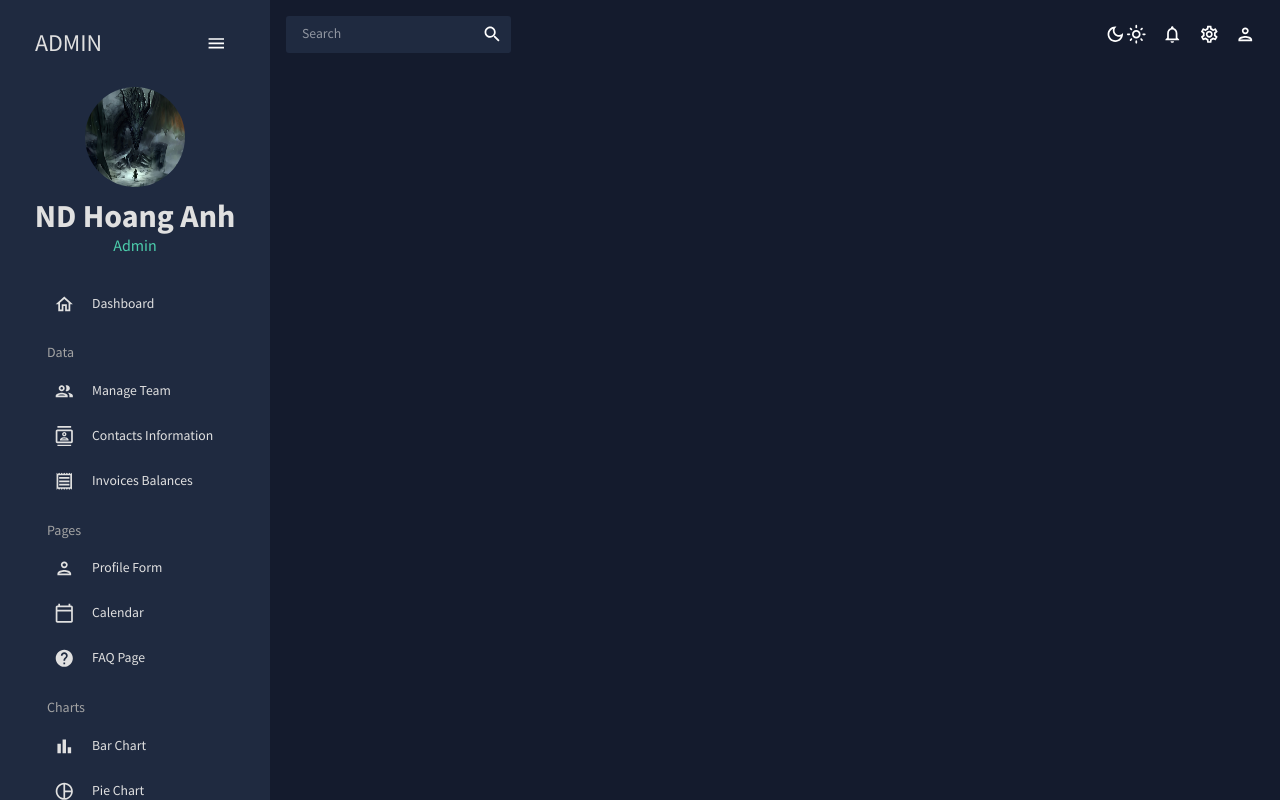
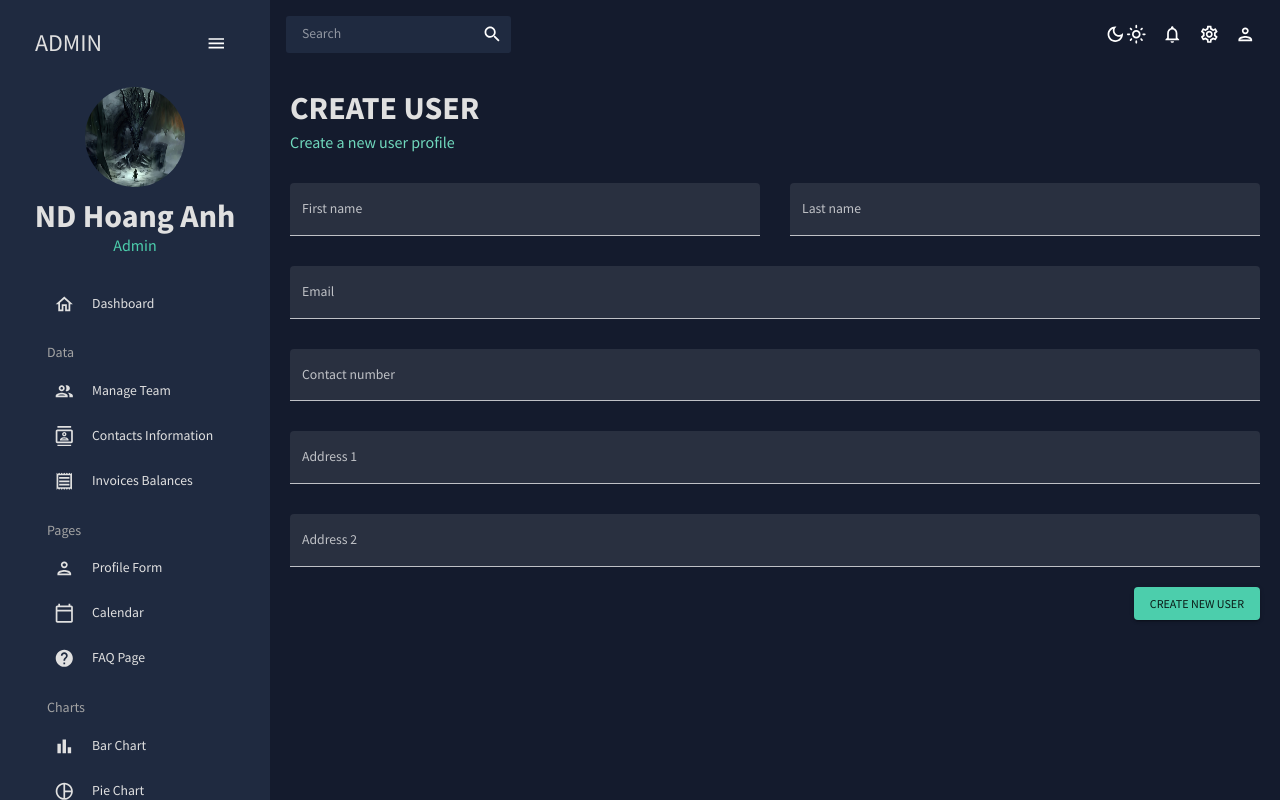
Before and after one commit to NDHoangAnh/React-Admin-Dashboard, a React (Create React App) app: page /form in a window 1280 px wide. Built offline with nearby package versions, Linux system fonts and the light colour scheme.

Commit message:
profile form

```diff
--- a/src/App.js
+++ b/src/App.js
@@ -8,8 +8,8 @@
 import Team from "./scenes/team";
 import Contacts from "./scenes/contacts";
 import Invoices from "./scenes/invoices";
+import Form from "./scenes/form";
 // import Bar from "./scenes/bar";
-// import Form from "./scenes/form";
 // import Line from "./scenes/line";
 // import Pie from "./scenes/pie";
 // import FAQ from "./scenes/faq";
@@ -34,8 +34,8 @@
               <Route path="/team" element={<Team />}></Route>
               <Route path="/contacts" element={<Contacts />}></Route>
               <Route path="/invoices" element={<Invoices />}></Route>
+              <Route path="/form" element={<Form />}></Route>
               {/* <Route path="/bar" element={<Bar />}></Route> */}
-              {/* <Route path="/form" element={<Form />}></Route> */}
               {/* <Route path="/line" element={<Line />}></Route> */}
               {/* <Route path="/pie" element={<Pie />}></Route> */}
               {/* <Route path="/faq" element={<FAQ />}></Route> */}
--- /dev/null
+++ b/src/scenes/form/index.jsx
@@ -0,0 +1,148 @@
+import { Box, Button, TextField } from "@mui/material";
+import { Formik } from "formik";
+import * as yup from 'yup';
+import useMediaQuery from "@mui/material/useMediaQuery";
+import Header from '../../components/Header';
+
+const initialValues = {
+    firstName: '',
+    lastName: '',
+    email: '',
+    contact: '',
+    address1: '',
+    address2: ''
+}
+
+const phoneRegExp = /^((\+[1-9]{1,4}[ -]?)|(\([0-9]{2,3}\)[ -]?)|([0-9]{2,4})[ -]?)*?[0-9]{3,4}[ -]?[0-9]{3,4}$/;
+
+const userSchema = yup.object().shape({
+    firstName: yup.string().required('required'),
+    lastName: yup.string().required('required'),
+    email: yup.string().email('Invalid email').required('required'),
+    contact: yup.string().matches(phoneRegExp, 'Phone number is not valid').required('required'),
+    address1: yup.string().required('required'),
+    address2: yup.string()
+})
+
+const Form = () => {
+    const isNonMobile = useMediaQuery('(min-width: 600px');
+    const handleFormSubmit = (values) => {
+        console.log(values);
+    }
+
+    return (
+        <Box m='20px'>
+            <Header title={'CREATE USER'} subtitle='Create a new user profile' />
+            <Formik
+                onSubmit={handleFormSubmit}
+                initialValues={initialValues}
+                validationSchema={userSchema}
+            >
+                {({ values, errors, touched, handleBlur, handleChange, handleSubmit }) => (
+                    <form onSubmit={handleSubmit}>
+                        <Box
+                            display='grid' gap='30px'
+                            gridTemplateColumns='repeat(4, minmax(0,1fr))'
+                            sx={{
+                                "& > div": { gridColumn: isNonMobile ? undefined : 'span 4' }
+                            }}
+                        >
+                            <TextField
+                                fullWidth
+                                variant="filled"
+                                type='text'
+                                label='First name'
+                                onBlur={handleBlur}
+                                onChange={handleChange}
+                                value={values.firstName}
+                                name='firstName'
+                                error={!!touched.firstName && !!errors.firstName}
+                                helperText={touched.firstName && errors.firstName}
+                                sx={{ gridColumn: 'span 2' }}
+                            />
+
+                            <TextField
+                                fullWidth
+                                variant="filled"
+                                type='text'
+                                label='Last name'
+                                onBlur={handleBlur}
+                                onChange={handleChange}
+                                value={values.lastName}
+                                name='lastName'
+                                error={!!touched.lastName && !!errors.lastName}
+                                helperText={touched.lastName && errors.lastName}
+                                sx={{ gridColumn: 'span 2' }}
+                            />
+
+                            <TextField
+                                fullWidth
+                                variant="filled"
+                                type='text'
+                                label='Email'
+                                onBlur={handleBlur}
+                                onChange={handleChange}
+                                value={values.email}
+                                name='email'
+                                error={!!touched.email && !!errors.email}
+                                helperText={touched.email && errors.email}
+                                sx={{ gridColumn: 'span 4' }}
+                            />
+
+                            <TextField
+                                fullWidth
+                                variant="filled"
+                                type='text'
+                                label='Contact number'
+                                onBlur={handleBlur}
+                                onChange={handleChange}
+                                value={values.contact}
+                                name='contact'
+                                error={!!touched.contact && !!errors.contact}
+                                helperText={touched.contact && errors.contact}
+                                sx={{ gridColumn: 'span 4' }}
+                            />
+
+                            <TextField
+                                fullWidth
+                                variant="filled"
+                                type='text'
+                                label='Address 1'
+                                onBlur={handleBlur}
+                                onChange={handleChange}
+                                value={values.address1}
+                                name='address1'
+                                error={!!touched.address1 && !!errors.address1}
+                                helperText={touched.address1 && errors.address1}
+                                sx={{ gridColumn: 'span 4' }}
+                            />
+
+                            <TextField
+                                fullWidth
+                                variant="filled"
+                                type='text'
+                                label='Address 2'
+                                onBlur={handleBlur}
+                                onChange={handleChange}
+                                value={values.address2}
+                                name='address2'
+                                error={!!touched.address2 && !!errors.address2}
+                                helperText={touched.address2 && errors.address2}
+                                sx={{ gridColumn: 'span 4' }}
+                            />
+                        </Box>
+
+                        <Box display='flex' justifyContent='end' mt='20px'>
+                            <Button type="submit" color='secondary' variant='contained'>
+                                Create New User
+                            </Button>
+                        </Box>
+                    </form>
+                )}
+            </Formik>
+
+        </Box>
+    )
+}
+
+export default Form;
```
Also changed, not shown: 1 other file (tests, documents, lock files or other folders).
